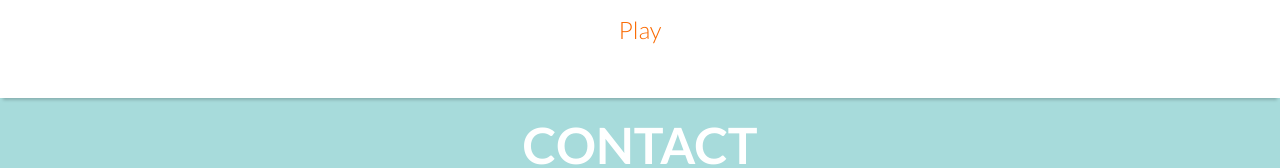
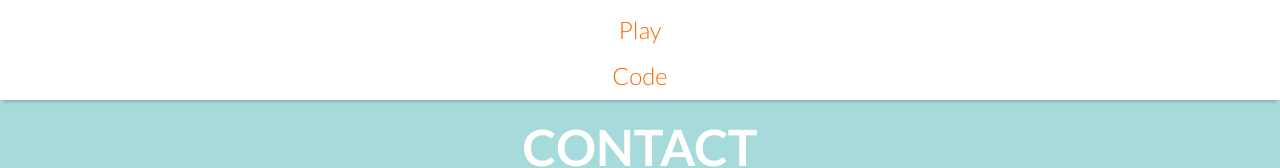
Before and after one commit to tianruichen/tianruichen.github.io, a plain HTML site: page index.html in a window 1280 px wide. Shown: the part 3152-3320 px from the top of the page. Drawn offline with nearby package versions, Linux system fonts and the light colour scheme.

Commit message:
more minor updates

```diff
--- a/index.html
+++ b/index.html
@@ -219,6 +219,7 @@
 along with partial JavaScript implementation of client side interactions and the
 actual game.</h3>
                                 <h3><a href="http://snakes.starlakes.com/" target="_blank">Play</a></h3>
+                                <h3><a href="https://github.com/tianruichen/SnakesonaPlane" target="_blank">Code</a></h3>
                             </div>
                             <div id="text2" style="display:none">
                                 <h2>Journey</h2>
```
